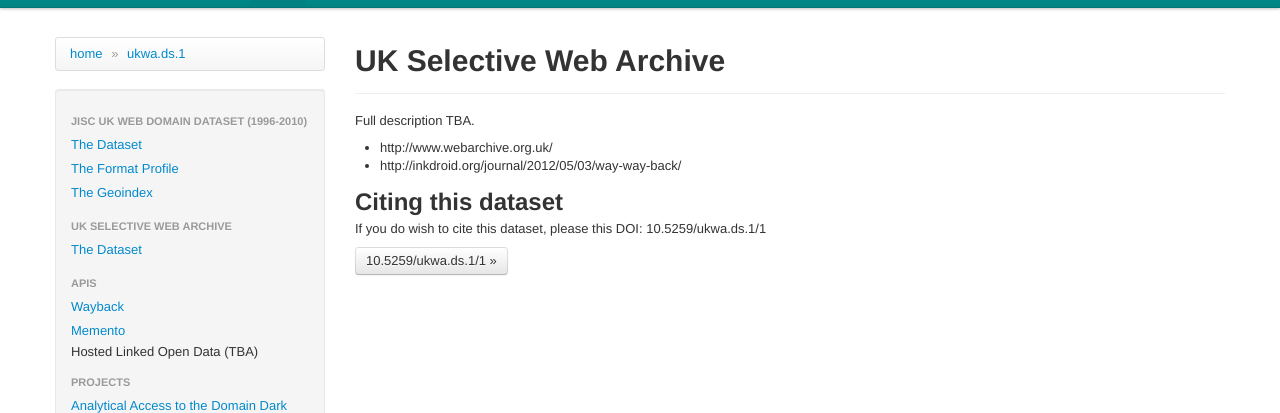
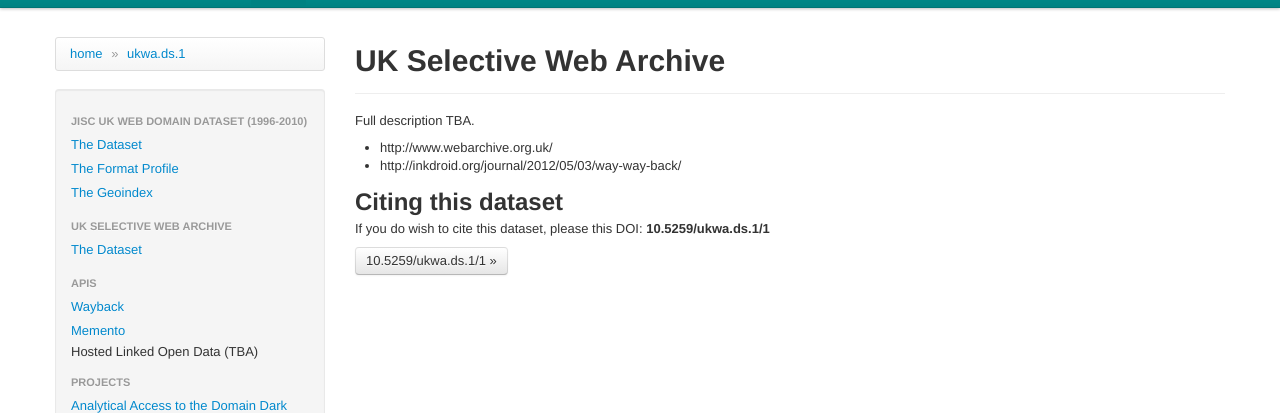
Before and after one commit to ukwa/opendata, a Jekyll site: the page built from ukwa.ds.1/index.md, in a window 1280 px wide. Shown: the part 32-445 px from the top of the page. Built offline with Jekyll 4.4.1, drawn with Linux system fonts in a browser that asks for light colours.

Commit message:
Fixing bold.

```diff
--- a/_includes/cite_doi.md
+++ b/_includes/cite_doi.md
@@ -1,6 +1,6 @@
 Citing this dataset
 -------------------
 
-If you do wish to cite this dataset, please this DOI: {{ page.doi }}
+If you do wish to cite this dataset, please this DOI: **{{ page.doi }}**
 
 <a class="btn" href="http://dx.doi.org/{{ page.doi }}">{{ page.doi }}  »</a>
```
